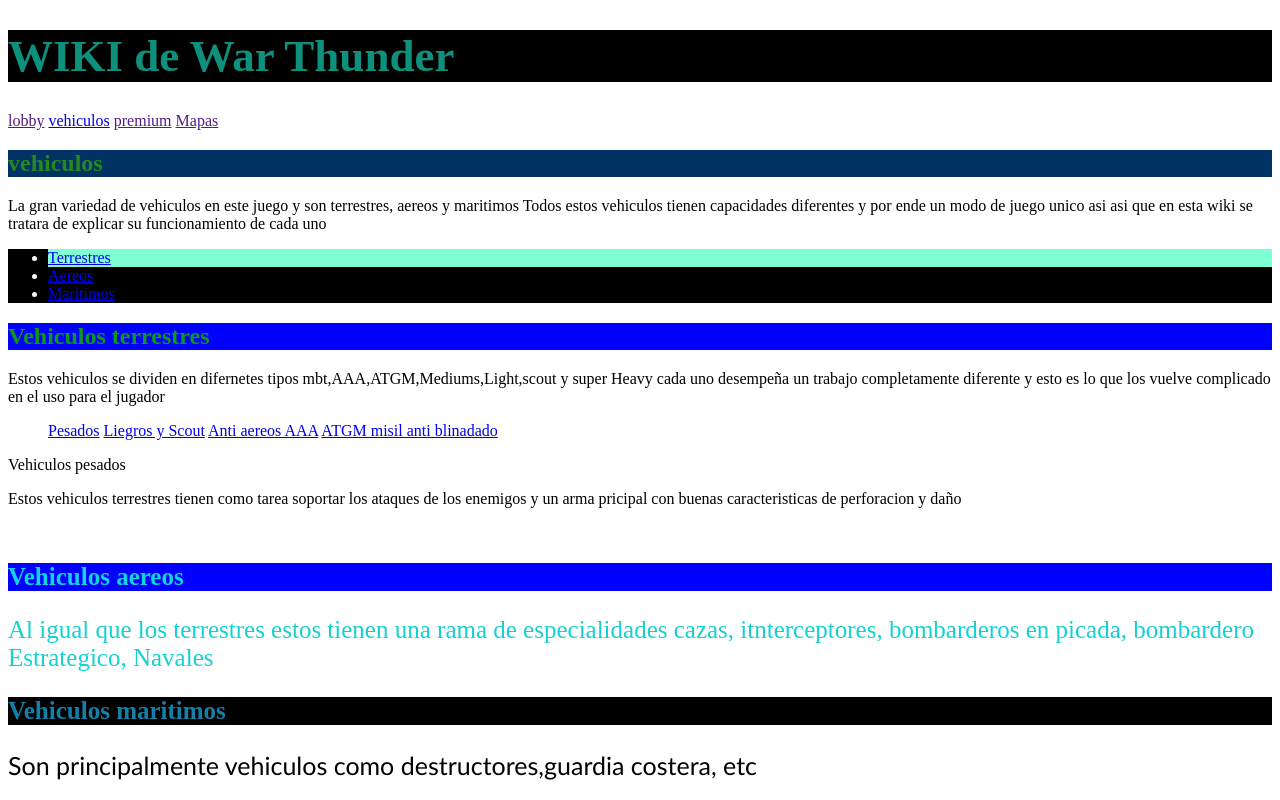
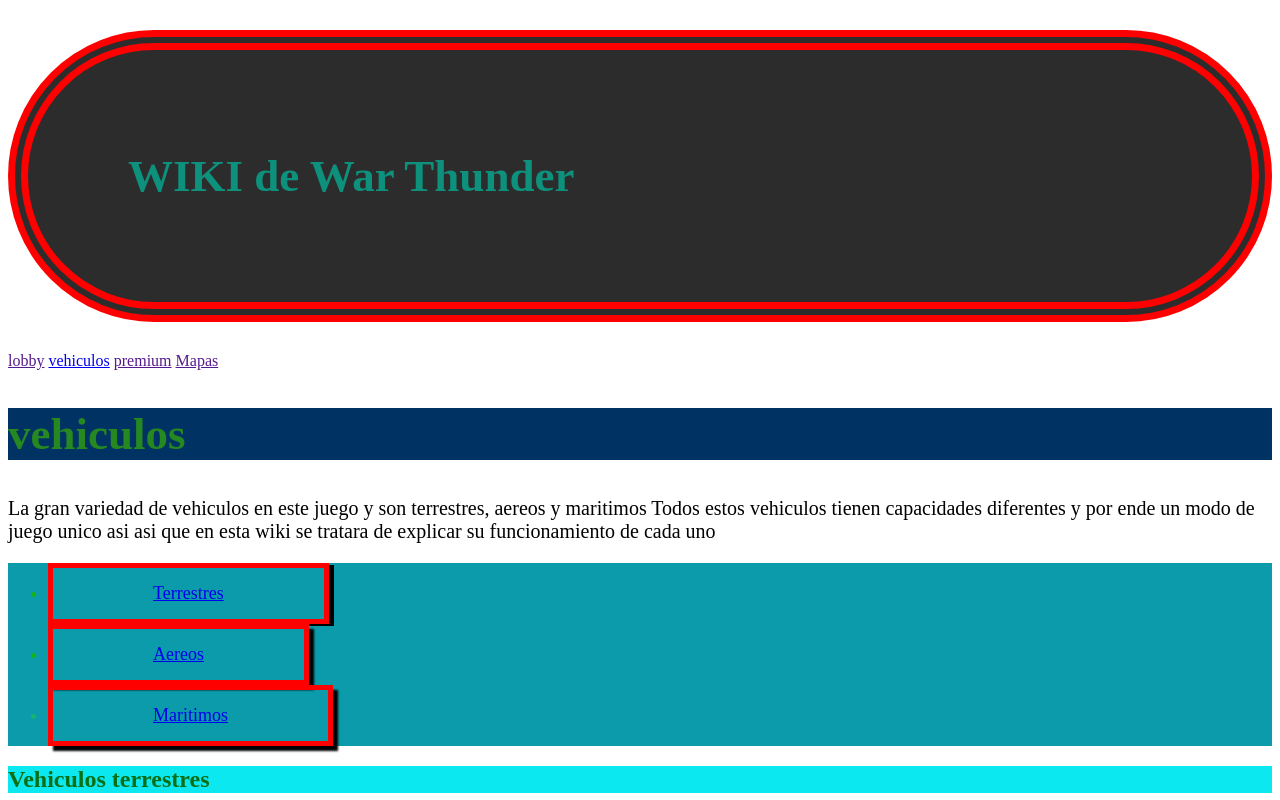
Before and after one commit to PREDAKING300/primerTrabajo, a plain HTML site: page index con estilos.html in a window 1280 px wide. Shown: the top 800 px of the page. Drawn offline with Linux system fonts and the light colour scheme.

Commit message:
Update index con estilos.html
Se colocaron margenes, sombras, posicion del texto;

```diff
--- a/index con estilos.html
+++ b/index con estilos.html
@@ -7,7 +7,7 @@
 </head>
 <body>
     <header>
-        <h1 style="color: rgb(13, 144, 124);background-color: black;font-size: 45px;">WIKI de War Thunder</h1>
+        <h1 style="color: rgb(13, 144, 124);background-color: rgba(0, 0, 0, 0.829);font-size: 45px;padding: 100px 100px 100px 100px ;border: 20px double red;border-radius: 200px ;">WIKI de War Thunder</h1>
         <nav>
             <a href="">lobby</a>
             <a href="#vehiculos">vehiculos</a>
@@ -16,22 +16,22 @@
         </nav>
     </header>
     <main>
-        <h2 style="color: rgb(38, 136, 33);background-color: rgb(0, 50, 100);" id="vehiculos">vehiculos</h2>
-        <p>La gran variedad de vehiculos en este juego y son terrestres, aereos y maritimos
+        <h2 style="color: rgb(38, 136, 33);background-color: rgb(0, 50, 100); font-size: 45px;" id="vehiculos">vehiculos</h2>
+        <p style="font-size: 20px;">La gran variedad de vehiculos en este juego y son terrestres, aereos y maritimos
             Todos estos vehiculos tienen capacidades diferentes y por ende un modo de juego unico asi
         asi que en esta wiki se tratara de explicar su funcionamiento de cada uno
     </p>
-<nav style="background-color: black;color: aliceblue;">
-    <ul>
-        <li style="background-color: aquamarine;"><a href="#TE">Terrestres</a></li>
-        <li style=""><a href="#AE">Aereos</a></li>
-        <li><a href="#Ma">Maritimos</a></li>
+<nav style="background-color: rgb(11, 155, 171);color: aliceblue;">
+    <ul style="font-size: large ;">
+        <li style="padding: 15px 100px 15px 100px ; color: rgb(22, 181, 22); border: 5px solid red;box-shadow: 5px 2px black;width: min-content; "><a href="#TE">Terrestres</a></li>
+        <li style="padding: 15px 100px 15px 100px ;color: rgb(22, 181, 22);border: 5px solid red;box-shadow: 5px 5px 2px black;width: min-content; "><a href="#AE">Aereos</a></li>
+        <li style="padding: 15px 100px 15px 100px ;color: rgb(22, 181, 109);border: 5px solid red;box-shadow: 5px 5px 2px black;width: min-content; "><a href="#Ma">Maritimos</a></li>
     </ul>
 </nav>
 
 
 
-         <h2 style="color: rgb(11, 153, 27);background-color: blue;font: size 25px; ;  "id="TE">Vehiculos terrestres</h2>
+         <h2 style="color: rgb(9, 111, 21);background-color: rgb(11, 232, 240);font: size 25px; ;  "id="TE">Vehiculos terrestres</h2>
          <p>Estos vehiculos se dividen en difernetes tipos mbt,AAA,ATGM,Mediums,Light,scout y super Heavy cada uno desempeña un trabajo completamente diferente y esto es lo que los vuelve complicado en el uso para el jugador</p>
          <nav>
         <ul>
```
